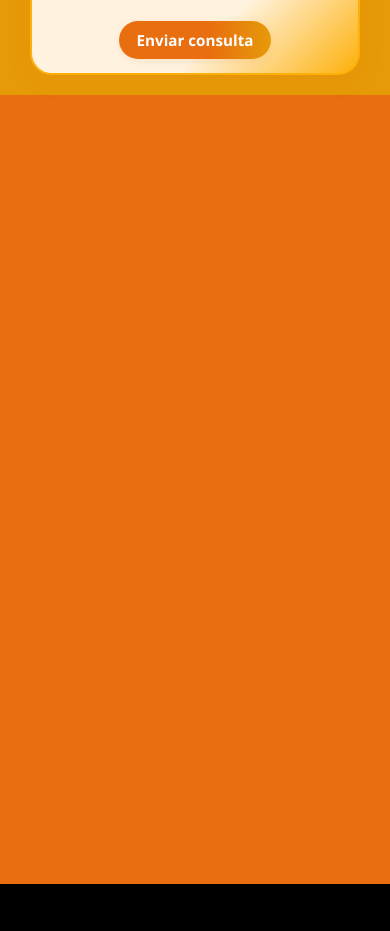
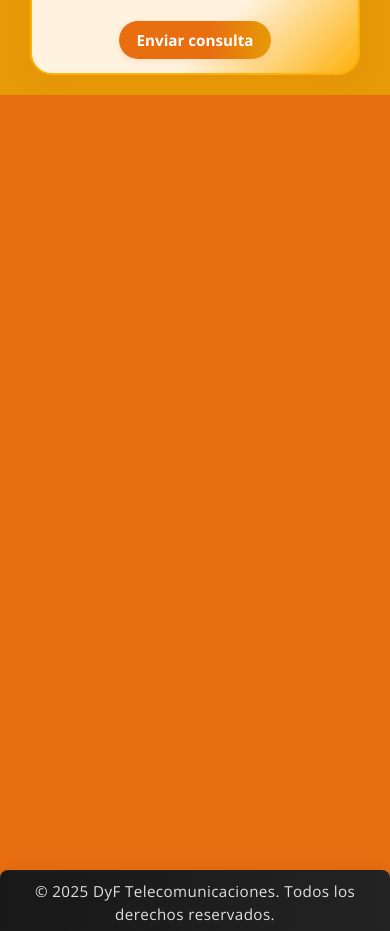
Before and after one commit to Danielgofu/Dyf, a website: page mantenimiento.html in a window 390 px wide. Shown: the part 3412-4343 px from the top of the page. Before the commit the page ends 4296 px from the top, so only its background shows below. Drawn offline with nearby package versions, Linux system fonts and the light colour scheme; some packages are replaced by stand-ins of ours.

Commit message:
Añadido copyright

```diff
--- a/css/global.css
+++ b/css/global.css
@@ -253,7 +253,7 @@ header {
 footer {
   background-color: #e86e10;
   color: #fff;
-  padding: 40px 0;
+  padding: 40px 0px 0px 0px;
   font-size: 14px;
   font-family: 'Open Sans', sans-serif;
   font-weight: 400;
@@ -371,6 +371,42 @@ footer .logoCabezera:hover {
 .wrapper .instagram:hover .tooltip::before {
   background: #f56040;
   color: #000000;
+}
+/* --- Copyright Footer Mejorado --- */
+.contenedorCopyright {
+  display: flex;
+  justify-content: center;
+  align-items: center;
+  width: 100%;
+  margin-top: 8px;
+  margin-bottom: 0;
+}
+
+.copyright {
+  background: linear-gradient(90deg, #181818 0%, #232323 100%);
+  color: #e0e0e0;
+  font-size: 1.04rem;
+  padding: 10px 0 6px 0;
+  letter-spacing: 0.3px;
+  box-shadow: 0 2px 16px rgba(0, 0, 0, 0.1);
+  width: 100%;
+  text-align: center;
+  font-family: 'Open Sans', sans-serif;
+  font-weight: 400;
+  border-radius: 10px 10px 0 0;
+  border-top: 1.5px solid #222;
+  border-bottom: none;
+  margin-bottom: 0;
+  margin-top: 0;
+  transition: background 0.2s;
+  line-height: 1.5;
+  letter-spacing: 0.4px;
+}
+
+.copyright strong {
+  color: #fdb00a;
+  font-weight: 700;
+  letter-spacing: 0.5px;
 }
 /*  ============  Loader ============  */
 #loader-bg {
@@ -581,3 +617,13 @@ footer .logoCabezera:hover {
     font-size: 12px;
   }
 }
+@media (max-width: 600px) {
+  .copyright {
+    font-size: 0.95rem;
+    padding: 9px 0 5px 0;
+    border-radius: 8px 8px 0 0;
+  }
+  .contenedorCopyright {
+    margin-top: 10px;
+  }
+}
--- a/mantenimiento.html
+++ b/mantenimiento.html
@@ -65,6 +65,16 @@
     <!-- GSAP -->
     <script src="https://cdnjs.cloudflare.com/ajax/libs/gsap/3.12.2/gsap.min.js"></script>
     <script src="https://cdnjs.cloudflare.com/ajax/libs/gsap/3.12.2/ScrollTrigger.min.js"></script>
+    <meta name="robots" content="index, follow" />
+    <meta name="theme-color" content="#c75b0b" />
+    <!-- Añade OG si quieres -->
+    <meta property="og:title" content="Servicios | Dyf Telecomunicaciones" />
+    <meta
+      property="og:description"
+      content="Servicios profesionales de telecomunicaciones, mantenimiento, porteros, antenas y más en Madrid."
+    />
+    <meta property="og:image" content="img/LogoGrandeSinFondo.svg" />
+    <meta property="og:type" content="website" />
   </head>
   <body>
     <!-- Loader -->
@@ -475,7 +485,7 @@
       </section>
     </main>
     <!-- Footer -->
-    <footer class="bg-header text-dark py-5">
+    <footer class="bg-header text-dark pt-5">
       <div class="container">
         <div class="row">
           <!-- Información de contacto -->
@@ -568,9 +578,7 @@
             </ul>
             <ul>
               <li>
-                <a href="privacidad.html" target="_blank"
-                  >Política de Privacidad</a
-                >
+                <a href="privacidad.html">Política de Privacidad</a>
               </li>
             </ul>
             <ul>
@@ -579,6 +587,11 @@
               </li>
             </ul>
           </div>
+        </div>
+      </div>
+      <div class="contenedorCopyright">
+        <div class="text-center mt-4 copyright">
+          © 2025 DyF Telecomunicaciones. Todos los derechos reservados.
         </div>
       </div>
     </footer>
```
Also changed, not shown: contacto.html (+12 -4 lines), equipo.html (+7 -4 lines), index.html (+29 -11 lines), servicios.html (+7 -4 lines), Readme.md, css/global.min.css.
